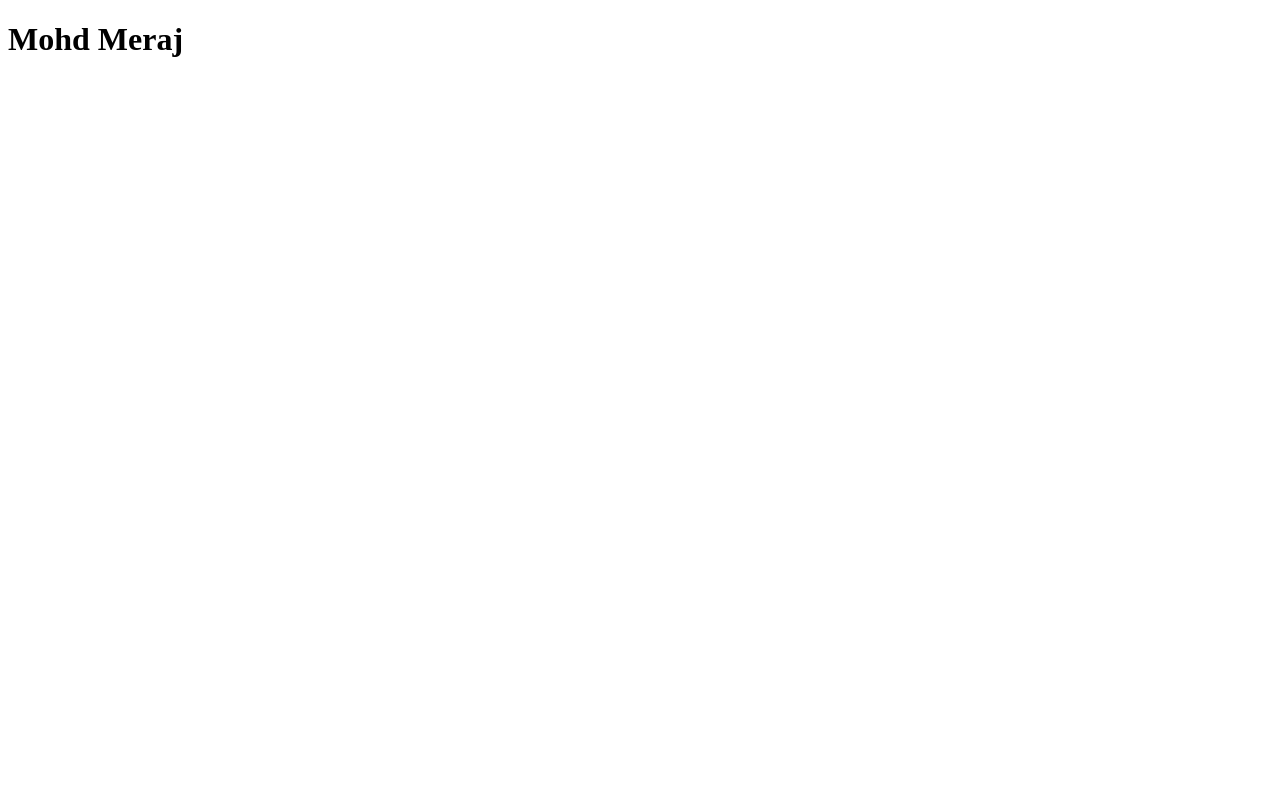
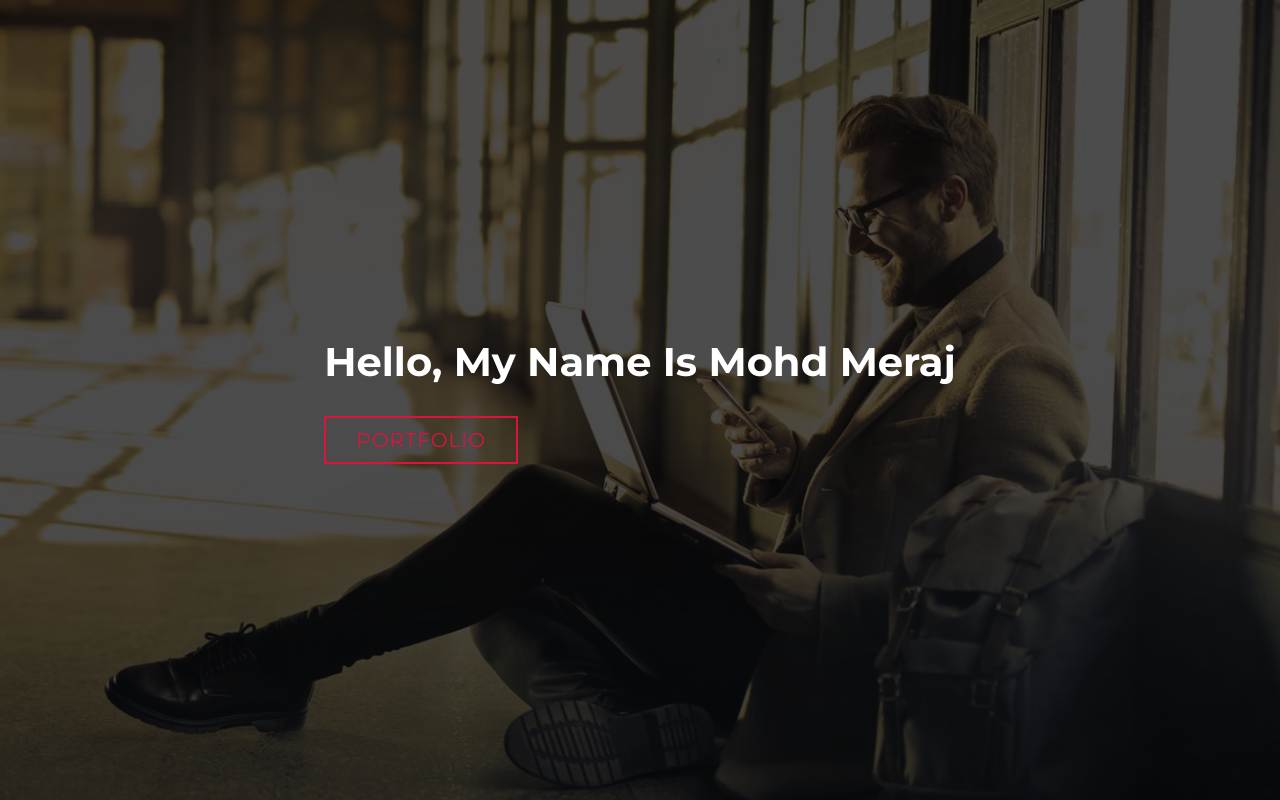
Before and after one commit to immeraj/portfolio, a plain HTML site: page index.html in a window 1280 px wide. Drawn offline with Linux system fonts and the light colour scheme.

Commit message:
adding css hero coding

```diff
--- a/index.html
+++ b/index.html
@@ -3,10 +3,20 @@
 <head>
     <meta charset="UTF-8">
     <meta name="viewport" content="width=device-width, initial-scale=1.0">
+    <link rel="stylesheet" href="style.css">
     <title>Portfolio</title>
-    <h1>Mohd Meraj</h1>
+
 </head>
 <body>
+   <!-- hero section  -->
+   <section id="hero">
+    <div class="hero container">
+        <div>
+            <h1>Hello, My Name Is Mohd Meraj</h1>
+            <a href="#" type="button" class="cta">Portfolio</a>
+        </div>
+    </div>
+   </section>
+   <!-- end of hero section  -->
 
-</body>
 </html>
--- /dev/null
+++ b/style.css
@@ -0,0 +1,69 @@
+@import url('https://fonts.googleapis.com/css2?family=Montserrat:wght@300;400;700&display=swap');
+
+*{
+    padding: 0;
+    margin: 0;
+    box-sizing: border-box;
+}
+
+html {
+    font-size: 10px;
+    font-family: 'Montserrat', sans-serif ;
+}
+
+a{
+    text-decoration: none;
+}
+
+.container{
+    min-height: 100vh;
+    width: 100%;
+    display: flex;
+    align-items: center;
+    justify-content: center;
+}
+
+/*hero section*/
+#hero{
+    background-image: url(./img/hero-bg.png);
+    background-size: cover;
+    background-position: top center;
+    position: relative;
+    z-index: 1;
+}
+#hero::after{
+    content: "";
+    position: absolute;
+    left: 0;
+    top: 0;
+    height: 100%;
+    width: 100%;
+    background-color: black;
+    opacity: .7;
+    z-index: -1;
+}
+
+#hero h1{
+    display: block;
+    width: fit-content;
+    font-size: 4rem;
+    position: relative;
+    color: white;
+
+}
+
+#hero .cta{
+    display: inline-block;
+    padding: 10px 30px;
+    color: crimson;
+    background-color: transparent;
+    border: 2px solid crimson;
+    font-size: 2rem;
+    text-transform: uppercase;
+    letter-spacing: .1rem;
+    margin-top: 30px;
+    transition: .3s ease background-color;
+
+}
+
+/*end of hero section*/
```
Also changed, not shown: style.css.txt (deleted).
